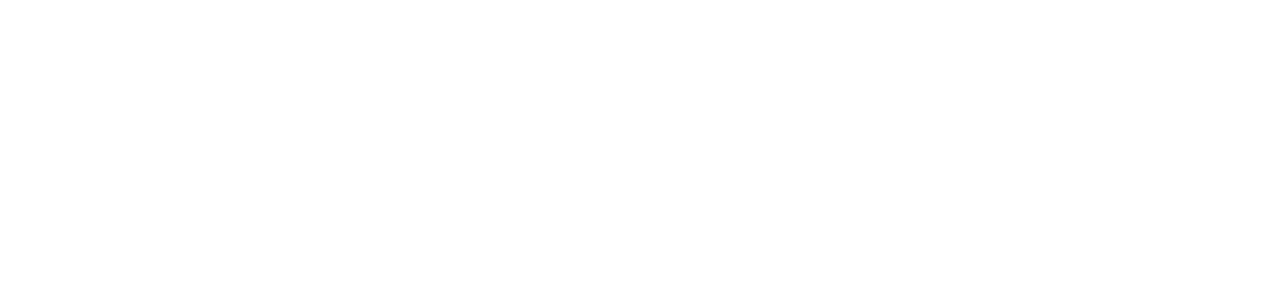
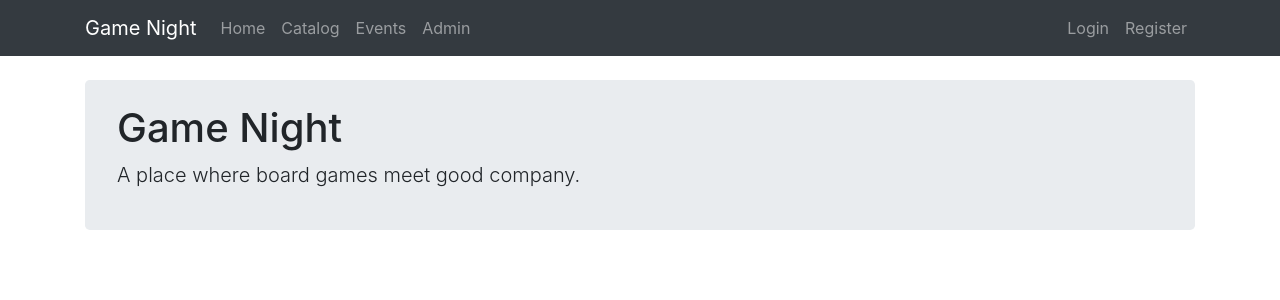
Before and after one commit to zmance123/game-night, a Vue app: page / in a window 1280 px wide. Before the commit this address had no page. Shown: the top 300 px of the page. Built offline with nearby package versions, Linux system fonts and the light colour scheme; the HTML template or start-up script is replaced by a standard one.

Commit message:
- nabvar - empty views

```diff
--- a/src/App.vue
+++ b/src/App.vue
@@ -1,4 +1,5 @@
 <template>
+  <Navbar />
   <main class="container py-4">
     <RouterView />
   </main>
@@ -6,4 +7,5 @@
 
 <script setup>
 import { RouterView } from 'vue-router'
+import Navbar from '@/components/Navbar.vue'
 </script>
--- /dev/null
+++ b/src/components/Navbar.vue
@@ -0,0 +1,35 @@
+<template>
+  <nav class="navbar navbar-expand-lg navbar-dark bg-dark">
+    <div class="container">
+      <RouterLink class="navbar-brand" to="/">Game Night</RouterLink>
+      <div class="collapse navbar-collapse">
+        <ul class="navbar-nav mr-auto">
+          <li class="nav-item">
+            <RouterLink class="nav-link" to="/">Home</RouterLink>
+          </li>
+          <li class="nav-item">
+            <RouterLink class="nav-link" to="/catalog">Catalog</RouterLink>
+          </li>
+          <li class="nav-item">
+            <RouterLink class="nav-link" to="/events">Events</RouterLink>
+          </li>
+          <li class="nav-item">
+            <RouterLink class="nav-link" to="/admin">Admin</RouterLink>
+          </li>
+        </ul>
+        <ul class="navbar-nav">
+          <li class="nav-item">
+            <RouterLink class="nav-link" to="/login">Login</RouterLink>
+          </li>
+          <li class="nav-item">
+            <RouterLink class="nav-link" to="/register">Register</RouterLink>
+          </li>
+        </ul>
+      </div>
+    </div>
+  </nav>
+</template>
+
+<script setup>
+import { RouterLink } from 'vue-router'
+</script>
--- a/src/router/index.js
+++ b/src/router/index.js
@@ -1,8 +1,40 @@
 import { createRouter, createWebHistory } from 'vue-router'
+import HomeView from '../views/HomeView.vue'
 
 const router = createRouter({
   history: createWebHistory(import.meta.env.BASE_URL),
-  routes: [],
+  routes: [
+    {
+      path: '/',
+      name: 'home',
+      component: HomeView,
+    },
+    {
+      path: '/catalog',
+      name: 'catalog',
+      component: () => import('../views/CatalogView.vue'),
+    },
+    {
+      path: '/events',
+      name: 'events',
+      component: () => import('../views/EventsView.vue'),
+    },
+    {
+      path: '/login',
+      name: 'login',
+      component: () => import('../views/LoginView.vue'),
+    },
+    {
+      path: '/register',
+      name: 'register',
+      component: () => import('../views/RegisterView.vue'),
+    },
+    {
+      path: '/admin',
+      name: 'admin',
+      component: () => import('../views/AdminView.vue'),
+    },
+  ],
 })
 
 export default router
--- /dev/null
+++ b/src/views/AdminView.vue
@@ -0,0 +1,5 @@
+<template>
+  <div>
+    <h1>Admin</h1>
+  </div>
+</template>
--- /dev/null
+++ b/src/views/CatalogView.vue
@@ -0,0 +1,5 @@
+<template>
+  <div>
+    <h1>Catalog</h1>
+  </div>
+</template>
--- /dev/null
+++ b/src/views/EventsView.vue
@@ -0,0 +1,5 @@
+<template>
+  <div>
+    <h1>Events</h1>
+  </div>
+</template>
--- /dev/null
+++ b/src/views/HomeView.vue
@@ -0,0 +1,8 @@
+<template>
+  <div>
+    <div class="jumbotron py-4">
+      <h1 class="display-5">Game Night</h1>
+      <p class="lead">A place where board games meet good company.</p>
+    </div>
+  </div>
+</template>
--- /dev/null
+++ b/src/views/LoginView.vue
@@ -0,0 +1,5 @@
+<template>
+  <div>
+    <h1>Login</h1>
+  </div>
+</template>
--- /dev/null
+++ b/src/views/RegisterView.vue
@@ -0,0 +1,5 @@
+<template>
+  <div>
+    <h1>Register</h1>
+  </div>
+</template>
```
